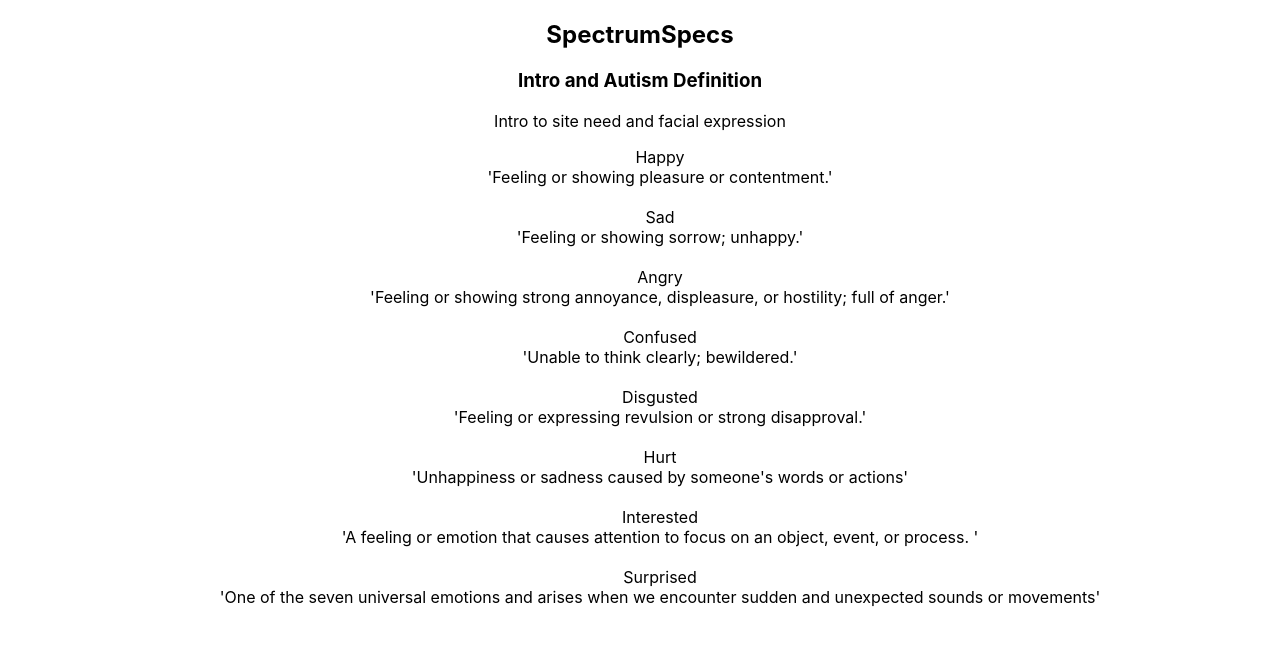
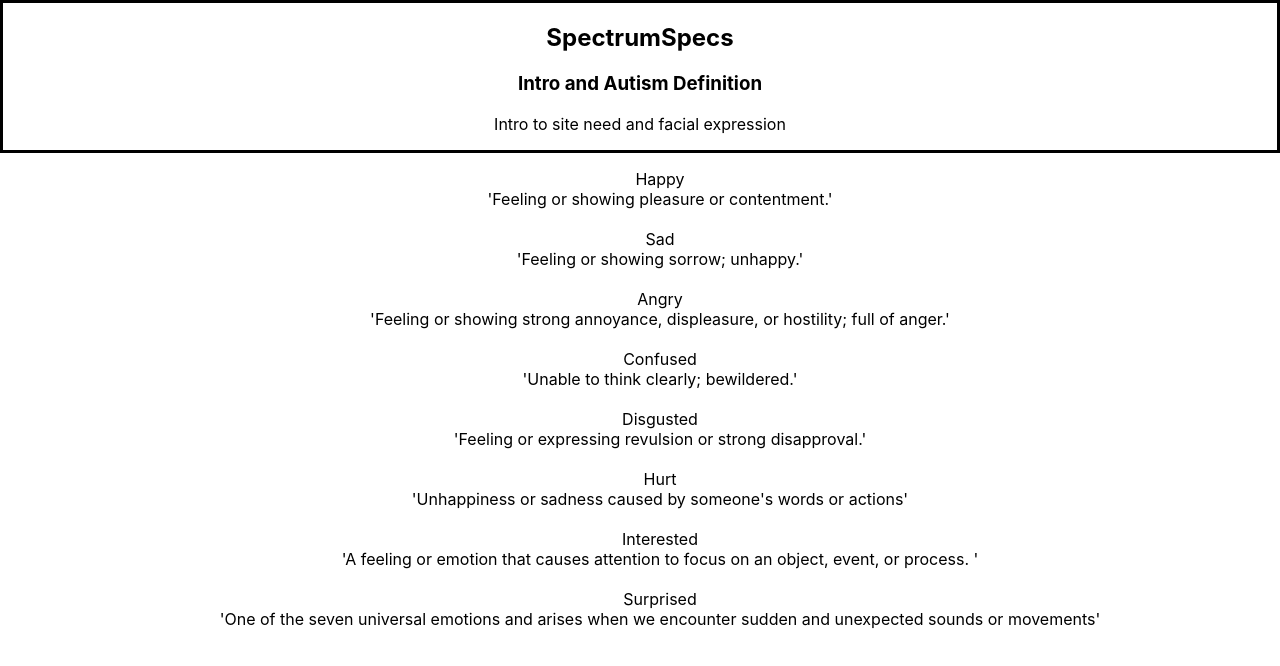
Before and after one commit to QwertyJon25/SpectrumSpecs, a React (Create React App) app: page / in a window 1280 px wide. Shown: the top 666 px of the page. Built offline with nearby package versions, Linux system fonts and the light colour scheme; data requests are answered from the project's data file; the HTML template or start-up script is replaced by a standard one.

Commit message:
border foundation

```diff
--- a/src/index.css
+++ b/src/index.css
@@ -16,7 +16,7 @@
 }
 
 .Header {
-  border: 2px;
+  border-style: solid;
   border-color: black;
 }
 
```
